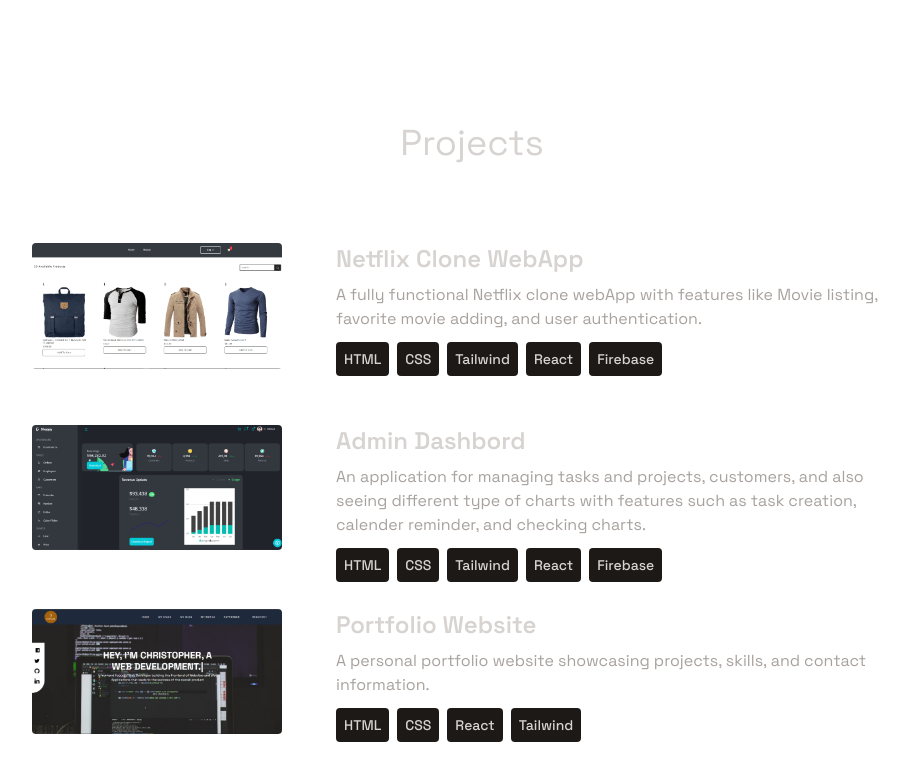
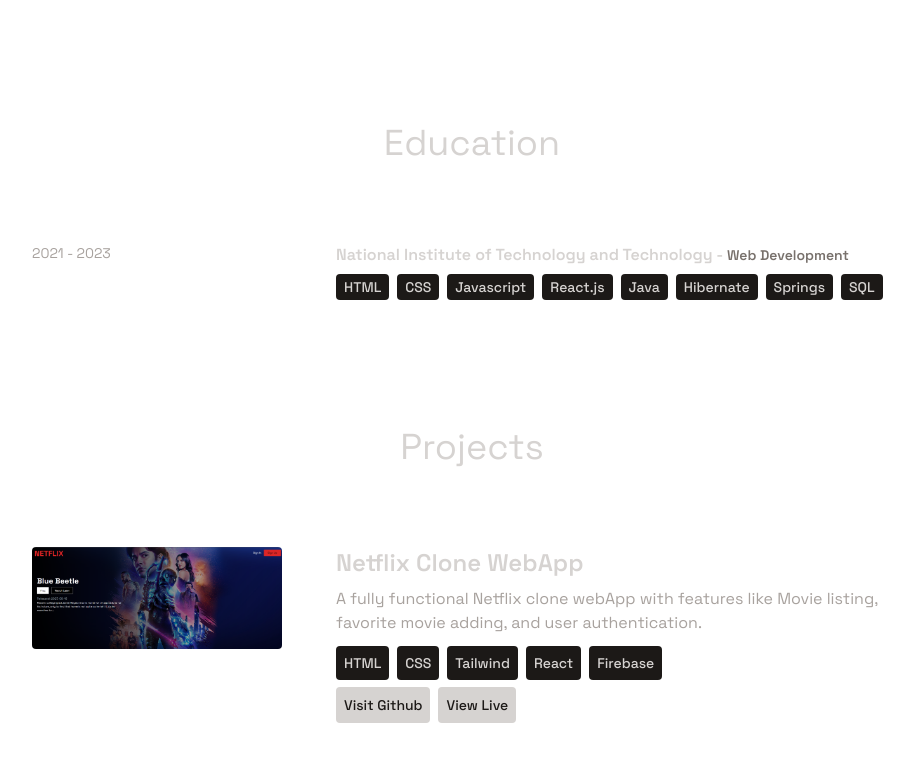
Before and after one commit to chigaemez/portfolio-with-vite, a React (Vite) app: page / in a window 1280 px wide. Shown: the part 1300-2065 px from the top of the page, without its empty margins (168-1082 px from the left). Built offline with nearby package versions, Linux system fonts and the light colour scheme.

Commit message:
updated commit

```diff
--- a/src/Page.jsx
+++ b/src/Page.jsx
@@ -7,6 +7,7 @@ import Contact from './components/Contact/Contact'
 import Header from './components/Header'
 import Cursor from './components/Cursor'
 import Footer from './components/Footer'
+import Education from './components/Education/Education'
 
 const Page = () => {
   return (
@@ -15,6 +16,7 @@ const Page = () => {
         <Cursor/>
         <Home/>
         <About />
+        <Education/>
         <Project />
         <Experience />
 
--- a/src/components/About/About.jsx
+++ b/src/components/About/About.jsx
@@ -1,7 +1,7 @@
 import React from 'react'
 import { RiReactjsLine, RiJavascriptLine } from 'react-icons/ri'
 import { TbBrandTypescript } from 'react-icons/tb'
-import { FaNodeJs } from 'react-icons/fa6'
+import { FaJava, FaNodeJs } from 'react-icons/fa6'
 import { animate, motion } from 'framer-motion'
 
 const IconVariants = (duration) => ({
@@ -73,6 +73,16 @@ const About = () => {
 					<FaNodeJs className='text-7xl text-green-600' />
 
 				</motion.div>
+				<motion.div
+					initial='initial'
+					animate='animate'
+					variants={IconVariants(3)}
+					className='p-4'
+					>
+					<FaJava className='text-7xl text-blue-600' />
+
+				</motion.div>
+
 			</motion.div>
 		</div>
 	)
--- /dev/null
+++ b/src/components/Education/Education.jsx
@@ -0,0 +1,52 @@
+import React from 'react'
+import { motion } from 'framer-motion'
+import { EDUCATION } from '../../constants'
+
+const Education = () => {
+  return (
+    <div className='pb-4 '>
+			<motion.h2
+				whileInView={{ opacity: 1, y: 0 }}
+				inlist={{ opacity: 0, y: -100 }}
+				transition={{ duration: 0.5 }}
+				className='my-20 text-center text-4xl'
+			>
+				Education
+			</motion.h2>
+			<div>
+				{EDUCATION.map((edu, index) => (
+					<div key={index} className='mb-8 flex flex-wrap lg:justify-center'>
+						<motion.div
+							whileInView={{ opacity: 1, x: 0 }}
+							initial={{ opacity: 0, x: -100 }}
+							transition={{ duration: 1 }}
+							className='w-full lg:w-[25%]'
+						>
+							<p className='mb-2 text-sm text-stone-400 '>{edu.year}</p>
+						</motion.div>
+						<motion.div
+							whileInView={{ opacity: 1, x: 0 }}
+							initial={{ opacity: 0, x: 100 }}
+							transition={{duration: 1}}
+							className='w-full max-w-xl lg:w-[75%]'
+						>
+							<h3 className='mb-2 font-semibold'>
+								{edu.name} - <span className='text-sm text-stone-500 '>{edu.certificate}</span>
+							</h3>
+							{edu.skills.map((tech, index) => (
+								<span
+									className='mr-2 mt-4 rounded bg-stone-900 px-2 py-1 text-sm font-medium text-stone-300'
+									key={index}
+								>
+									{tech}
+								</span>
+							))}
+						</motion.div>
+					</div>
+				))}
+			</div>
+		</div>
+  )
+}
+
+export default Education
--- a/src/components/Home/Home.jsx
+++ b/src/components/Home/Home.jsx
@@ -30,8 +30,8 @@ export const Home = () => {
 							src={Prof}
 							alt=''
 							className=' border border-stone-900 rounded-3xl'
-							width={650}
-							height={650}
+							width={550}
+							height={350}
 							initial={{ x: 100, opacity: 0 }}
 							animate={{ x: 0, opacity: 1 }}
 							transition={{ duration: 1, delay: 1.5 }}
--- a/src/components/Projects/Project.jsx
+++ b/src/components/Projects/Project.jsx
@@ -33,16 +33,26 @@ const Project = () => {
 						<motion.div
 							whileInView={{ opacity: 1, x: 0 }}
 							initial={{ opacity: 0, x: 100 }}
-							transition={{duration: 1}}
-							className='w-full max-w-xl lg:w-[75%]'
+							transition={{ duration: 1 }}
+							className='w-full  max-w-xl lg:w-[75%]'
 						>
 							<h3 className='mb-2 font-semibold text-2xl'>{projects.title}</h3>
+
 							<p className='mb-4 text-stone-400 '>{projects.description}</p>
 							{projects.technologies.map((tech, index) => (
 								<span className='mr-2 rounded bg-stone-900 p-2 text-sm font-medium' key={index}>
 									{tech}
 								</span>
 							))}
+
+							<div className='flex'>
+								<p className='mr-2 my-3 rounded bg-stone-300 text-stone-900 p-2 text-sm font-medium'>
+									<a href={projects.GitHub} target='_blank'>Visit Github</a>
+								</p>
+								<p className='mr-2 my-3 rounded bg-stone-300 text-stone-900 p-2 text-sm font-medium'>
+									<a href={projects.link} target='_blank'>View Live</a>
+								</p>
+							</div>
 						</motion.div>
 					</div>
 				))}
--- a/src/constants/index.js
+++ b/src/constants/index.js
@@ -1,4 +1,5 @@
-import { dash, portfolio, shopping, weather } from "../assets/image/Index";
+
+import { dash, portfolio, shopping, weather, video } from "../assets/image/Index";
 
 
 export const HERO_CONTENT = `I am a passionate frontend developer with a knack for crafting robust and scalable web applications. With 3 years of hands-on experience, I have honed my skills in front-end technologies like React and Javascript.js. My goal is to leverage my expertise to create innovative solutions that drive business growth and deliver exceptional user experiences.`;
@@ -31,17 +32,32 @@ export const EXPERIENCES = [
 
 
 ];
+export const EDUCATION = [
+  {
+    year: "2021 - 2023",
+    certificate: "Web Development",
+    name: "National Institute of Technology and Technology",
+    skills: ["HTML", "CSS", "Javascript", "React.js", "Java", "Hibernate", "Springs", "SQL"],
+  }
+
+
+
+];
 
 export const PROJECT = [
   {
     title: "Netflix Clone WebApp",
-    image: shopping,
+    image: video,
+    link: "https://netflix-clone-app-jqyd.onrender.com/",
+    GitHub: "https://github.com/chigaemez/Netflix-clone-app",
     description: "A fully functional Netflix clone webApp with features like Movie listing, favorite movie adding, and user authentication.",
     technologies: ["HTML", "CSS", "Tailwind", "React", "Firebase"],
   },
   {
     title: "Admin Dashbord",
     image: dash,
+    link: "https://czar-react-dashboard.netlify.app/",
+    GitHub: "https://github.com/chigaemez/DashBoard",
     description:
       "An application for managing tasks and projects, customers, and also seeing different type of charts  with features such as task creation, calender reminder, and checking charts.",
     technologies: ["HTML", "CSS", "Tailwind", "React", "Firebase"],
@@ -50,6 +66,8 @@ export const PROJECT = [
   {
     title: "Portfolio Website",
     image: portfolio,
+    link: "#",
+    GitHub: "https://github.com/chigaemez/portfolio-with-vite",
     description:
       "A personal portfolio website showcasing projects, skills, and contact information.",
     technologies: ["HTML", "CSS", "React", "Tailwind"],
@@ -57,6 +75,8 @@ export const PROJECT = [
   {
     title: "Weather WebApp",
     image: weather,
+    link: "https://czar-weather-app.onrender.com",
+    GitHub: "https://github.com/chigaemez/React-weather-app",
     description:
       "A Web app that for checking weather information and updates  in various locations ",
     technologies: ["HTML", "CSS", "React", "Tailwind"],
```
Also changed, not shown: src/assets/image/portfolio.png.
